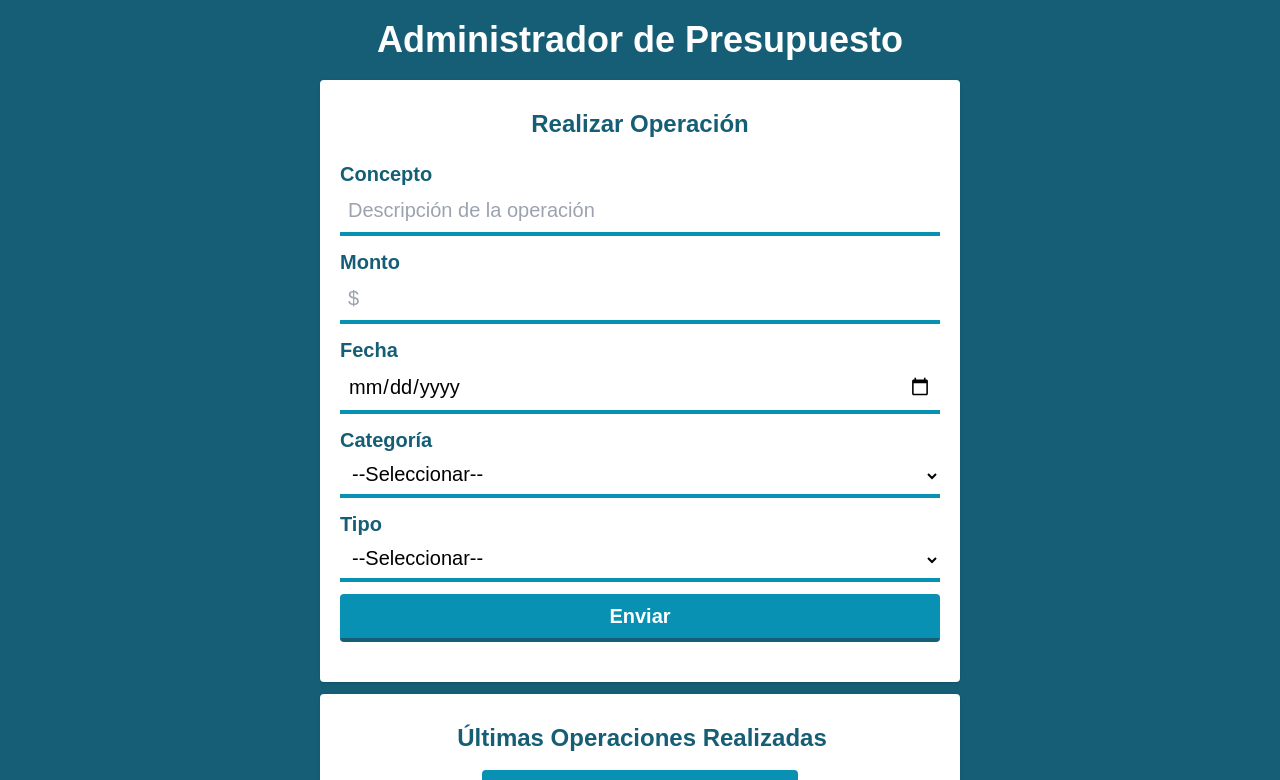
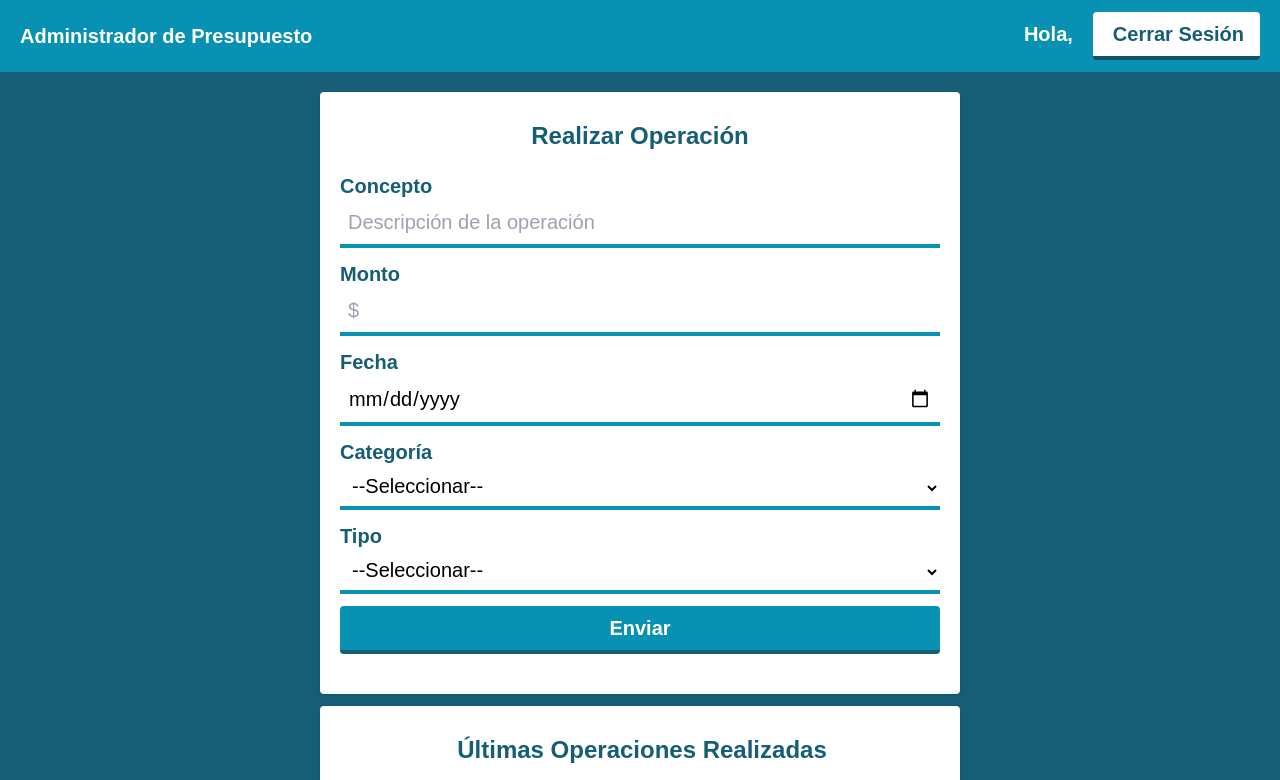
Before and after one commit to lautarojlopez/alkemy-fullstack-challenge, a Next.js app in the folder alkemy-client/: page / in a window 1280 px wide. Shown: the top 780 px of the page. Built offline with nearby package versions, Linux system fonts and the light colour scheme; no server answers; sample sign-in values are in the browser's storage; a web font is replaced by a local one.

Commit message:
feat(frontend): create header

```diff
--- /dev/null
+++ b/alkemy-client/components/Header.jsx
@@ -0,0 +1,33 @@
+import React, {useContext, useState} from 'react'
+
+//Context
+import authContext from '../context/auth/authContext'
+
+const Header = () => {
+
+	//Extract values from context
+	const AuthContext = useContext(authContext)
+	const {user} = AuthContext
+
+	//State to show or disable menu in mobile screens
+	const [showMenu, setShowMenu] = useState(false)
+
+	return(
+		<header className="flex flex-col md:flex-row justify-between items-center font-bold text-xl bg-cyan-600 shadow py-5 md:py-3 px-5 text-white">
+			<div className="flex justify-between items-center w-full md:w-auto">
+				<p className="">Administrador de Presupuesto</p>
+				<i onClick={() => setShowMenu(!showMenu)} className="fa-solid fa-bars text-3xl block md:hidden cursor-pointer"></i>
+			</div>
+			<div className="flex items-center hidden md:block">
+				<p className="mr-5 inline-block">Hola, {user ? user.name : null}</p>
+				<button type="button" className="btn-white inline-block"><i className="fa-solid fa-right-from-bracket mr-1"></i> Cerrar Sesión</button>
+			</div>
+			<div className={`flex flex-col mt-5 items-center ${showMenu ? 'block' : 'hidden'}`}>
+				<button type="button" className="btn-white inline-block flex items-center"><i className="fa-solid fa-right-from-bracket mr-1"></i> Cerrar Sesión</button>
+			</div>
+		</header>
+	)
+
+}
+
+export default Header
--- a/alkemy-client/pages/index.js
+++ b/alkemy-client/pages/index.js
@@ -5,6 +5,7 @@ import {useRouter} from 'next/router'
 //Components
 import OperationForm from '../components/OperationForm'
 import OperationsList from '../components/OperationsList'
+import Header from '../components/Header'
 
 //Context
 import authContext from '../context/auth/authContext'
@@ -40,8 +41,8 @@ export default function Home() {
 				<link href="https://fonts.cdnfonts.com/css/glacial-indifference-2" rel="stylesheet"/>
 				<title>Inicio</title>
 			</Head>
-			<main className="min-h-screen pb-5 bg-cyan-800 text-white">
-				<h1 className="py-5 font-bold text-center text-4xl"><i className="fa-solid fa-money-bill-1"></i> Administrador de Presupuesto <i className="fa-solid fa-money-bill-1"></i></h1>
+			<Header/>
+			<main className="min-h-screen py-5 bg-cyan-800 text-white">
 				<div className="flex flex-col justify-center m-auto w-11/12 md:w-8/12 lg:w-6/12">
 					<div className="w-full">
 						<OperationForm/>
--- a/alkemy-client/styles/globals.css
+++ b/alkemy-client/styles/globals.css
@@ -26,6 +26,10 @@ select{
 	@apply text-xl bg-cyan-600 hover:bg-cyan-500 text-white font-bold py-2 px-4 border-b-4 border-cyan-800 hover:border-cyan-600 rounded
 }
 
+.btn-white{
+	@apply text-xl bg-white text-cyan-800 hover:text-cyan-700 hover:bg-neutral-200 font-bold py-2 px-4 border-b-4 border-cyan-900 hover:border-cyan-800 rounded
+}
+
 .btn-left{
 	@apply text-xl bg-cyan-600 hover:bg-cyan-500 text-white font-bold py-2 px-4 border-b-4 border-cyan-800 hover:border-cyan-600 rounded-tl rounded-bl
 }
```
